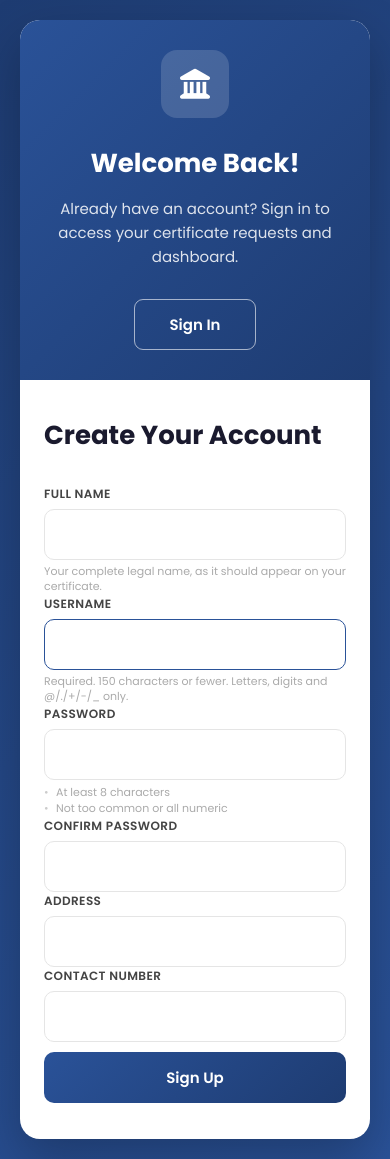
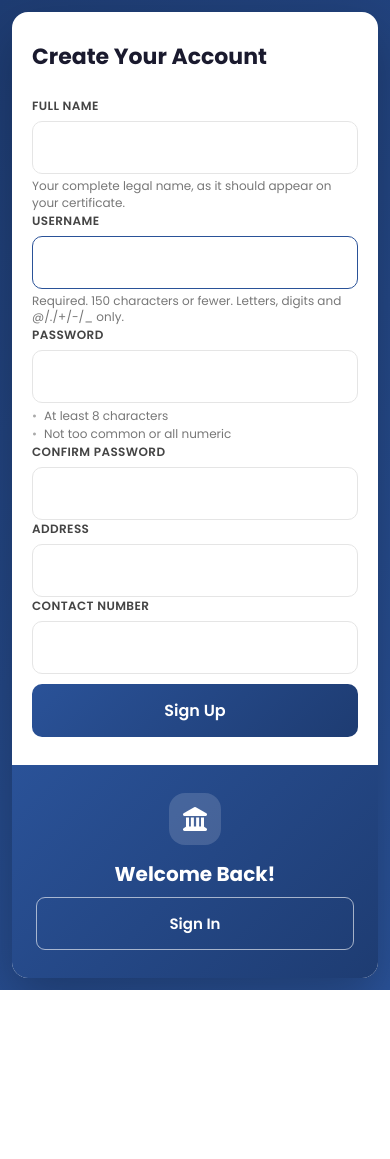
Before and after one commit to connie-max/barangay-cert-system, a Django app: page /signup/ in a window 390 px wide. After the commit the page ends 990 px from the top, so only its background shows below. Run offline with Django 5.2, Linux system fonts and the light colour scheme.

Commit message:
Make login, signup and signup_pending pages mobile responsive

```diff
--- a/certificates/templates/certificates/signup.html
+++ b/certificates/templates/certificates/signup.html
@@ -2,7 +2,7 @@
 <html lang="en">
     <head>
         <meta charset="UTF-8" />
-   <meta name="viewport" content="width=device-width, initial-scale=1" />
+        <meta name="viewport" content="width=device-width, initial-scale=1" />
         <title>Sign Up - Barangay Certificate System</title>
         <link rel="preconnect" href="https://fonts.googleapis.com" />
         <link
@@ -24,6 +24,7 @@
                 font-family: 'Poppins', sans-serif;
                 background: linear-gradient(135deg, #1e3c72, #2a5298);
                 min-height: 100vh;
+                min-height: 100dvh;
                 display: flex;
                 align-items: center;
                 justify-content: center;
@@ -96,9 +97,11 @@
 
             .form-panel {
                 flex: 1;
+                min-width: 0;
                 padding: 54px 48px;
                 overflow-y: auto;
                 max-height: 90vh;
+                max-height: 90dvh;
             }
 
             .form-panel h1 {
@@ -115,6 +118,7 @@
 
             .form-row > div {
                 flex: 1;
+                min-width: 0;
             }
 
             form p {
@@ -136,7 +140,7 @@
                 padding: 13px 15px;
                 border: 1.5px solid #e5e5e5;
                 border-radius: 10px;
-                font-size: 15px;
+                font-size: 16px;
                 font-family: 'Poppins', sans-serif;
             }
 
@@ -147,8 +151,8 @@
 
             .helptext {
                 display: block;
-                font-size: 11px;
-                color: #aaa;
+                font-size: 12px;
+                color: #777;
                 margin-top: 4px;
                 line-height: 1.4;
             }
@@ -160,8 +164,8 @@
             }
 
             form ul li {
-                font-size: 11px;
-                color: #aaa;
+                font-size: 12px;
+                color: #777;
                 line-height: 1.5;
                 padding-left: 12px;
                 position: relative;
@@ -171,7 +175,7 @@
                 content: '•';
                 position: absolute;
                 left: 0;
-                color: #ccc;
+                color: #aaa;
             }
 
             ul.errorlist {
@@ -182,21 +186,26 @@
 
             ul.errorlist li {
                 color: #b71c1c;
-                font-size: 11px;
+                font-size: 12px;
                 background: #fdecea;
                 padding: 5px 9px;
                 border-radius: 6px;
                 margin-bottom: 3px;
             }
 
+            ul.errorlist li::before {
+                content: none;
+            }
+
             button {
                 width: 100%;
+                min-height: 48px;
                 padding: 14px;
                 background: linear-gradient(135deg, #2a5298, #1e3c72);
                 color: white;
                 border: none;
                 border-radius: 10px;
-                font-size: 15px;
+                font-size: 16px;
                 font-weight: 600;
                 font-family: 'Poppins', sans-serif;
                 cursor: pointer;
@@ -207,22 +216,67 @@
                 opacity: 0.9;
             }
 
-            @media (max-width: 700px) {
+            /* Tablets and phones: stack the panels, sign-up form FIRST */
+            @media (max-width: 900px) {
                 .auth-wrapper {
-                    flex-direction: column;
-                    max-height: none;
+                    flex-direction: column-reverse;
+                    min-height: auto;
                 }
                 .side-panel {
                     flex: none;
-                    padding: 30px;
+                    padding: 28px 24px;
+                }
+                .side-panel .logo {
+                    width: 52px;
+                    height: 52px;
+                    font-size: 24px;
+                    margin-bottom: 14px;
+                }
+                .side-panel h2 {
+                    font-size: 20px;
+                    margin-bottom: 8px;
+                }
+                .side-panel p {
+                    font-size: 14px;
+                    margin-bottom: 20px;
                 }
                 .form-panel {
+                    overflow-y: visible;
                     max-height: none;
-                    padding: 36px 24px;
+                    padding: 36px 32px;
                 }
+            }
+
+            /* Phones: one field per row */
+            @media (max-width: 700px) {
                 .form-row {
                     flex-direction: column;
                     gap: 0;
+                }
+            }
+
+            /* Small phones */
+            @media (max-width: 480px) {
+                body {
+                    padding: 12px;
+                }
+                .auth-wrapper {
+                    border-radius: 16px;
+                }
+                .form-panel {
+                    padding: 28px 20px;
+                }
+                .form-panel h1 {
+                    font-size: 22px;
+                    margin-bottom: 24px;
+                }
+                .side-panel p {
+                    display: none;
+                }
+                .side-panel a {
+                    width: 100%;
+                    text-align: center;
+                    padding: 14px;
                 }
             }
         </style>
```
Also changed, not shown: certificates/templates/certificates/login.html (+70 -9 lines), certificates/templates/certificates/signup_pending.html (+16 -4 lines).
